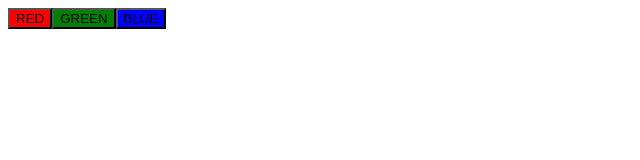
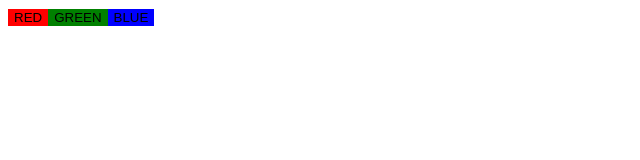
Before and after one commit to ColCoutts/react-state, a React app: page / in a window 1280 px wide. Shown: the whole page, without its empty margins (0-640 px from the left). Built offline with nearby package versions, Linux system fonts and the light colour scheme.

Commit message:
displaying colors

```diff
--- a/src/components/ColorDisplay.css
+++ b/src/components/ColorDisplay.css
@@ -1,4 +1,4 @@
 .ColorDisplay {
-  width: 15%;
-  height: 15%;
+  width: 5em;
+  height: 5em;
 }
--- a/src/components/ColorDisplay.js
+++ b/src/components/ColorDisplay.js
@@ -1,6 +1,6 @@
 import React from 'react';
 import PropTypes from 'prop-types';
-import styles from './ColorPicker.css';
+import styles from './ColorDisplay.css';
 
 function ColorDisplay({ color }) {
   return (
--- a/src/components/ColorPicker.css
+++ b/src/components/ColorPicker.css
@@ -1,5 +1,8 @@
 .ColorPicker {
-  height: 100vh;
+  button {
+    border: none;
+    cursor: pointer;
+  }
 
   .red {
     background-color: red;
--- a/src/components/ColorPicker.js
+++ b/src/components/ColorPicker.js
@@ -4,11 +4,11 @@ import styles from './ColorPicker.css';
 
 function ColorPicker({ selectColorHandler }) {
   return (
-    <div className={styles.ColorPicker}>
+    <section className={styles.ColorPicker}>
       <button className={styles.red} onClick={() => selectColorHandler('red')}>RED</button>
       <button className={styles.green} onClick={() => selectColorHandler('green')}>GREEN</button>
       <button className={styles.blue} onClick={() => selectColorHandler('blue')}>BLUE</button>
-    </div>
+    </section>
   );
 }
 
```
